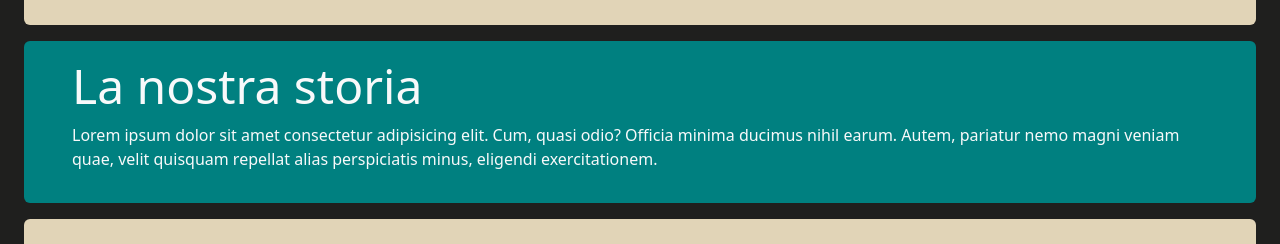
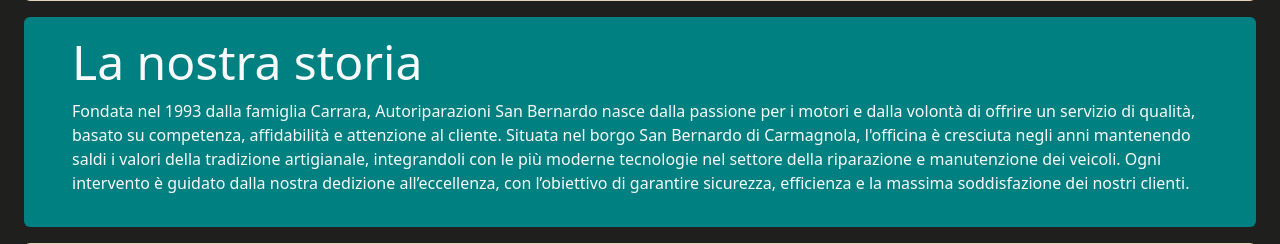
Before and after one commit to oohmanny/booking-website, a Flask app: page / in a window 1280 px wide. Shown: the part 509-753 px from the top of the page. Run offline with Flask 3, Linux system fonts and the light colour scheme.

Commit message:
Placeholder text removed

```diff
--- a/templates/index.html
+++ b/templates/index.html
@@ -97,9 +97,10 @@
   <div class="row text-dark mx-4 align-items-center rounded home-card" id="services">
     <div class="col-md-12 col-lg-6 d-flex flex-column  p-4 p-md-5">
       <h1 class="display-4"><span class="col-6">Autoriparazioni</span><span class="col-6"> San Bernardo</span></h1>
-      <p class="text-start">Lorem ipsum dolor sit amet consectetur adipisicing elit. Libero non adipisci eligendi.
-        Placeat cumque illo necessitatibus autem qui ducimus numquam at quos laboriosam a. In quaerat necessitatibus
-        nisi quae quis. Lorem ipsum dolor sit, amet consectetur adipisicing elit.</p>
+      <p class="text-start">Da oltre 30 anni, offriamo servizi professionali di <strong>meccanica</strong>, <strong>elettrauto</strong>,
+        <strong>gommista</strong> e <strong>soccorso stradale</strong> a Carmagnola.
+        Competenza, innovazione e attenzione al cliente sono i nostri punti di forza.
+        Affidati a noi per un’assistenza sicura e qualificata.</p>
       <button class="btn btn-dark my-3 d-none d-lg-block gradient " id="top-button"
         onclick="location.href='/servizi'">SCOPRI I SERVIZI</button>
     </div>
@@ -120,9 +121,13 @@
 
   <div class="row text-light mx-4 my-3 align-items-center py-3 rounded home-card-primary">
     <h2 class="px-3 px-md-5 display-5">La nostra storia</h2>
-    <p class="px-3 px-md-5">Lorem ipsum dolor sit amet consectetur adipisicing elit. Cum, quasi odio? Officia minima
-      ducimus nihil earum. Autem, pariatur nemo magni veniam quae, velit quisquam repellat alias perspiciatis minus,
-      eligendi exercitationem.</p>
+    <p class="px-3 px-md-5">Fondata nel 1993 dalla famiglia Carrara, Autoriparazioni San Bernardo nasce dalla passione
+      per i motori e dalla volontà di offrire un servizio di qualità, basato su competenza,
+      affidabilità e attenzione al cliente. Situata nel borgo San Bernardo di Carmagnola,
+       l'officina è cresciuta negli anni mantenendo saldi i valori della tradizione artigianale,
+       integrandoli con le più moderne tecnologie nel settore della riparazione e manutenzione dei veicoli.
+       Ogni intervento è guidato dalla nostra dedizione all’eccellenza, con l’obiettivo di garantire sicurezza,
+       efficienza e la massima soddisfazione dei nostri clienti.</p>
   </div>
 
   <!-- THIRD CARD -->
@@ -134,12 +139,30 @@
         frameborder="0" width="100%" height="400px;" style="border:0;" allowfullscreen="" loading="lazy"
         referrerpolicy="no-referrer-when-downgrade"></iframe></div>
     <div class="col-md-12 col-lg-6 d-flex flex-column px-3 px-md-5">
-      <h2 class="text-start">Lorem ipsum dolor sit, amet consectetur adipisicing elit.</h2>
-      <p class="text-start">Lorem ipsum dolor sit amet consectetur adipisicing elit. Libero non adipisci eligendi.
-        Placeat cumque illo necessitatibus autem qui ducimus numquam at quos laboriosam a. In quaerat necessitatibus
-        nisi quae quis. Lorem ipsum dolor sit, amet consectetur adipisicing elit. Sequi natus vitae quasi cupiditate
-        reiciendis incidunt expedita, laboriosam voluptates ipsam sit, animi repellendus. Neque magni quos libero eaque
-        reprehenderit debitis ea!</p>
+      <h2 class="text-start">Vieni a trovarci!</h2>
+      <table class="table table-bordered text-center">
+        <thead class="table-light">
+            <tr>
+                <th>Giorno</th>
+                <th>Orari</th>
+            </tr>
+        </thead>
+        <tbody>
+            <tr>
+                <td>Lunedì - Venerdì</td>
+                <td>8:00 - 12:00 | 14:30 - 19:30</td>
+            </tr>
+            <tr>
+                <td>Sabato</td>
+                <td>8:00 - 12:00</td>
+            </tr>
+            <tr class="table-danger">
+                <td>Domenica</td>
+                <td>Chiuso</td>
+            </tr>
+        </tbody>
+    </table>
+    <div>Ti aspettiamo in Piazza Risorgimento d'Italia 1, Carmagnola (TO) per un’assistenza professionale e su misura. Passa in officina o <a style="text-decoration: none; font-weight: bold; " href="/prenota">prenota subito</a> un appuntamento!</div>
     </div>
   </div>
 
```
Also changed, not shown: templates/services.html (+4 -3 lines).
